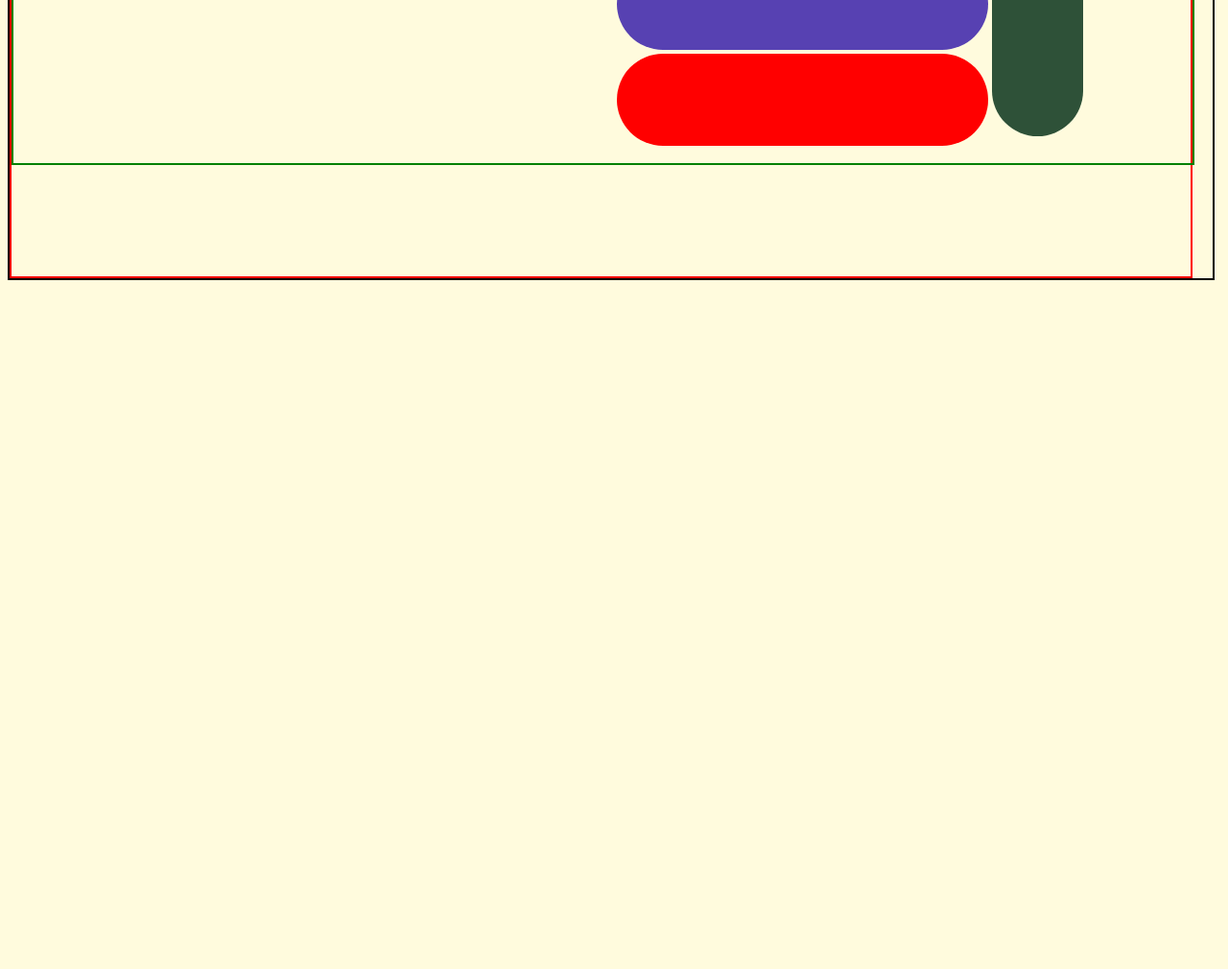
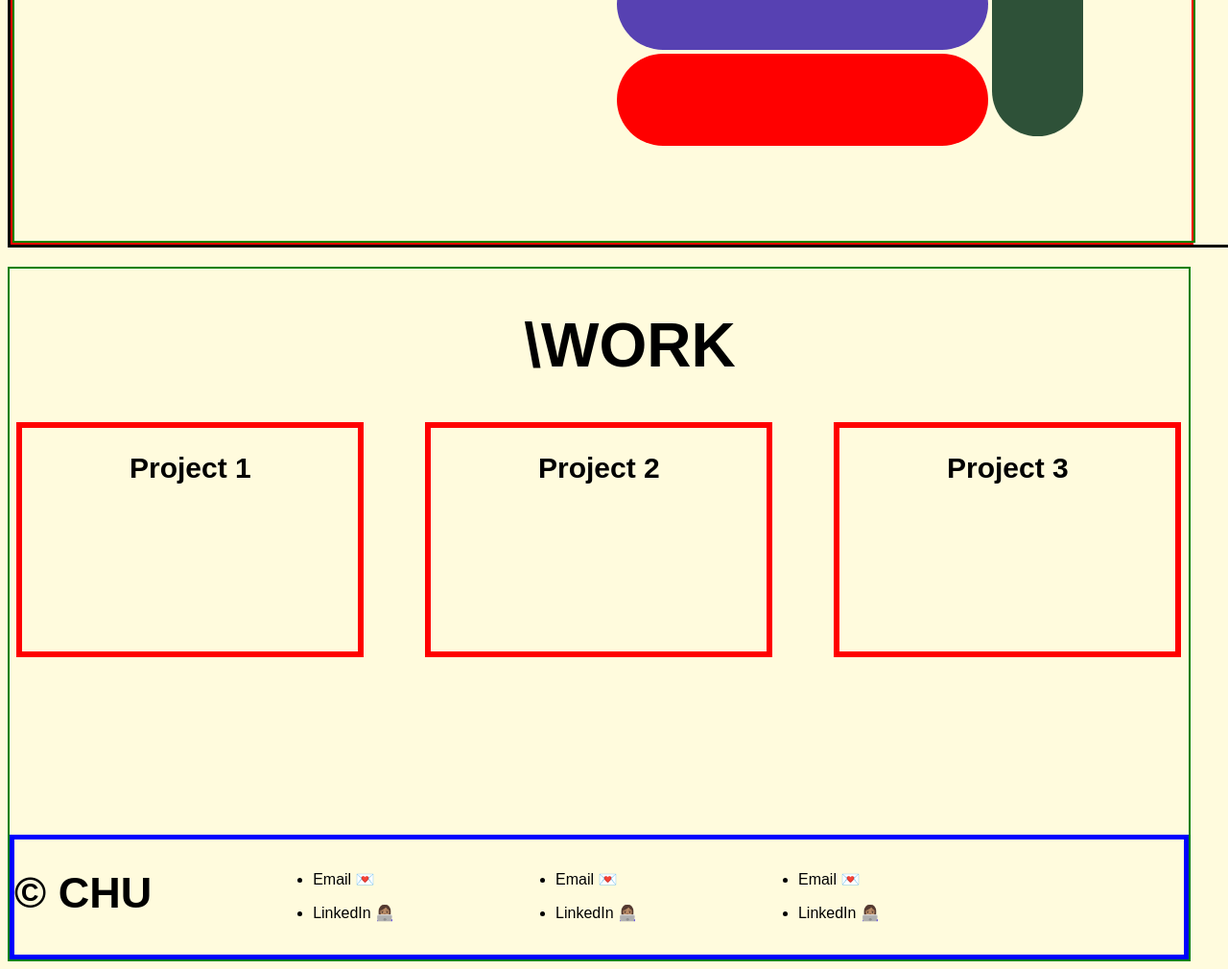
Before and after one commit to chumbasgithub/LandingPage, a plain HTML site: page trial-index.html in a window 1280 px wide. Shown: the part 504-1514 px from the top of the page at 96% size. Before the commit the page ends 804 px from the top, so only its background shows below. Drawn offline with nearby package versions, Linux system fonts and the light colour scheme; a web font is replaced by a local one.

Commit message:
trial page complete

```diff
--- a/styles/demo.css
+++ b/styles/demo.css
@@ -4,9 +4,10 @@ body{
     .wrapper1{
         display: flex;
         /* flex-direction: row; */
-        border: 2px solid black;
-        height: 98vh;
-        width: 98vw;
+        border: 3px solid black;
+        /* height: 98vh; */
+        width: 100vw;
+
     }
     .section{
         display: flex;
@@ -31,7 +32,7 @@ body{
         display: flex;
         flex-flow:column ;
         width: 96vw;
-        height: 80vh;
+        height: 90vh;
         border: 2px solid green;
         margin-top: 20px;
     }
@@ -39,6 +40,7 @@ body{
         display: flex;
         justify-content: flex-start;
         align-content: center;
+        align-items: center;
         width: 30vw;
         height: 10vh;
         border: 2px solid salmon;
@@ -57,6 +59,7 @@ body{
         font-optical-sizing: auto;
         font-weight: 700;
         font-style: normal;
+        font-size: 45px;
     }
     p{
         font-family: "Radio Canada Big", sans-serif;
@@ -175,14 +178,61 @@ body{
         margin-left: 5vw;
 
     }
+    #h1maincenter{
+        display: flex;
+        justify-content: center;
+        font-size: 64px;
+        margin-left: 5vw;
+
+    }
     #location{
         display: flex;
         justify-content: flex-start;
         font-size: 20px;
         margin-left: 5vw;
     }
-   /* border and display flex  */
+    .project-section{
+        display: flex;
+        flex-direction: row;
+        width: 96vw;
+        height: 40vh;
+        justify-content: center;
+        gap: 5vw;
+        /* border: 3px solid blueviolet; */
+    }
 
-   /* centering a div using flexbox */
+    /* .hero-section-row{
+        display: flex;
+        flex-flow:row ;
+        width: 96vw;
+        height: 90vh;
+        border: 2px solid green;
+        margin-top: 20px;
+    }*/
+    #project1{
+        display: flex;
+        flex-direction: row;
+        justify-content: center;
+        align-content: center;
+        width: 350px;
+        height: 233px;
+        border: 6px solid red;
+        text-align: center;
+    }
+    footer{
+        display: flex;
+        align-content: flex-end;
+        margin-top: auto;
+        height: 15vh;
+        border: 5px solid blue;
+        gap: 10vw;
+    }
+    h2{
+        font-family: "Radio Canada Big", sans-serif;
+        font-optical-sizing: auto;
+        font-weight: 600;
+        font-style: normal;
+        font-size: 30px;
+    }
 
 }
--- a/trial-index.html
+++ b/trial-index.html
@@ -17,8 +17,8 @@
                 <div class="navigation-section">
                     <div class="logo"><h1>CHU</h1></div>
                     <div class="menu">
-                        <div id="rect1"> <h2>About Me</h2></div>
-                        <div id="rect2"><h2>Projects</h2></div>
+                        <div id="rect1"><a href="#h1main" style="text-decoration: none; color: black;"><h2>About Me</h2></a></div>
+                        <div id="rect2"><a href="#h1maincenter" style="text-decoration: none; color: black;"><h2>Projects</h2></a></div>
                         <div id="rect3"><h2>Let's Work!</h2></div>
                     </div>
                 </div>
@@ -51,9 +51,40 @@
                             </div>
                         </div>
                     </div>
+
                 </div>
                 </div>
             </div>
+            <div class="hero-section">
+
+                <h1 id="h1maincenter">\WORK</h1>
+                <div class="project-section">
+                    <div id="project1">
+                        <h2>Project 1</h2>
+                    </div>
+                    <div id="project1">
+                        <h2>Project 2</h2>
+                    </div>
+
+                    <div id="project1">
+                        <h2>Project 3</h2>
+                    </div>
+            </div>
+            <footer>
+                <h1>&copy; CHU</h1>
+                <ul>
+                    <li><p>Email 💌</p></li>
+                    <li><p> LinkedIn 👩🏽‍💻 </p></li>
+                </ul>
+                <ul>
+                    <li><p>Email 💌</p></li>
+                    <li><p> LinkedIn 👩🏽‍💻 </p></li>
+                </ul>
+                <ul>
+                    <li><p>Email 💌</p></li>
+                    <li><p> LinkedIn 👩🏽‍💻 </p></li>
+                </ul>
+            </footer>
         <script src="" async defer></script>
     </body>
 </html>
```
